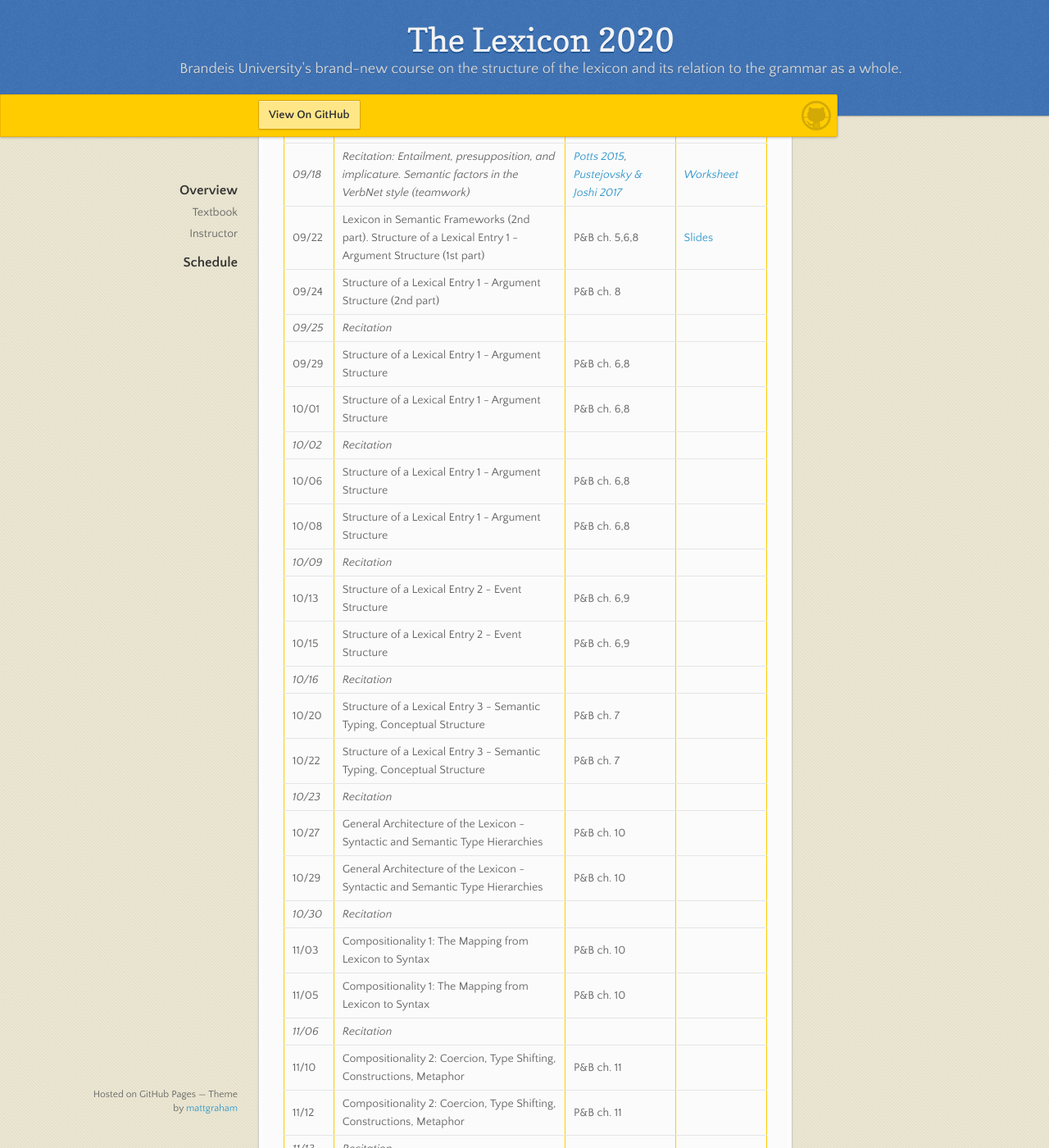
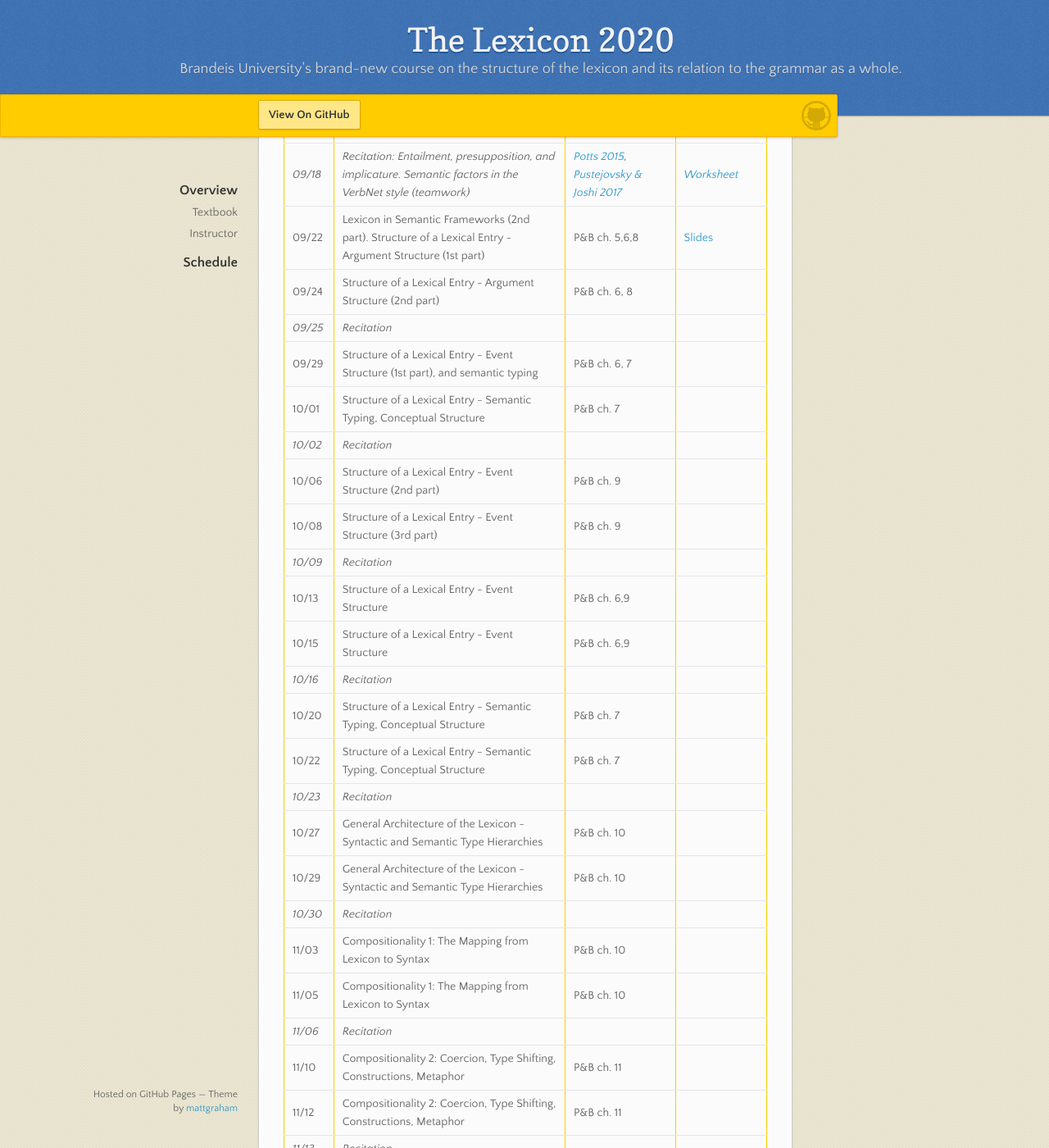
Before and after one commit to the-lexicon-2020/the-lexicon-2020.github.io, a Jekyll site: the page built from _pages/index.markdown, in a window 1280 px wide and 1400 px high, scrolled down 1132 px. Shown: the whole window at 82% size. Built offline with Jekyll 4.4.1, drawn with Linux system fonts in a browser that asks for light colours; our own code applies the rules of GitHub Pages for plain Markdown files.

Commit message:
Update index.markdown

```diff
--- a/_pages/index.markdown
+++ b/_pages/index.markdown
@@ -38,20 +38,20 @@ Professor [James Pustejovsky](mailto:jamesp@brandeis.edu)
 09/15 | Lexicon in Syntactic Frameworks (3rd part) | P&B ch. 3 |
 09/17 | Lexicon in Semantic Frameworks (1st part) | P&B ch. 4,5 | [Slides](https://brandeis.box.com/s/xyzyl67uvba0cu3kug9exdp3kr6eidex)
 *09/18* | *Recitation: Entailment, presupposition, and implicature. Semantic factors in the VerbNet style (teamwork)* | *[Potts 2015](https://brandeis.box.com/s/n6vpo4vhi1goc5ic9atnqwhia5vmu3fz), [Pustejovsky & Joshi 2017](https://brandeis.box.com/s/lnmeu9f0e644sbxd01jvdomoibk89r4e)* | *[Worksheet](https://docs.google.com/document/d/17SEvv4aESdcGQcsxrU-_tDXDFUViBxksM5RPjjMEcs4/edit?usp=sharing)*
-09/22 | Lexicon in Semantic Frameworks (2nd part). Structure of a Lexical Entry 1 - Argument Structure (1st part) | P&B ch. 5,6,8 | [Slides](https://brandeis.box.com/s/4c036kjff65j5rfk7cb27bqylxftsaus)
-09/24 | Structure of a Lexical Entry 1 - Argument Structure (2nd part) | P&B ch. 8 |
+09/22 | Lexicon in Semantic Frameworks (2nd part). Structure of a Lexical Entry  - Argument Structure (1st part) | P&B ch. 5,6,8 | [Slides](https://brandeis.box.com/s/4c036kjff65j5rfk7cb27bqylxftsaus)
+09/24 | Structure of a Lexical Entry  - Argument Structure (2nd part) | P&B ch. 6, 8 |
 *09/25* | *Recitation* | |
-09/29 | Structure of a Lexical Entry 1 - Argument Structure | P&B ch. 6,8 |
-10/01 | Structure of a Lexical Entry 1 - Argument Structure | P&B ch. 6,8 |
+09/29 | Structure of a Lexical Entry  - Event Structure (1st part), and semantic typing | P&B ch. 6, 7 |
+10/01 | Structure of a Lexical Entry  - Semantic Typing, Conceptual Structure | P&B ch. 7 |
 *10/02* | *Recitation* | |
-10/06 | Structure of a Lexical Entry 1 - Argument Structure | P&B ch. 6,8 |
-10/08 | Structure of a Lexical Entry 1 - Argument Structure | P&B ch. 6,8 |
+10/06 | Structure of a Lexical Entry  - Event Structure (2nd part) | P&B ch. 9 |
+10/08 | Structure of a Lexical Entry  - Event Structure (3rd part) | P&B ch. 9 |
 *10/09* | *Recitation* | |
-10/13 | Structure of a Lexical Entry 2 - Event Structure | P&B ch. 6,9 |
-10/15 | Structure of a Lexical Entry 2 - Event Structure | P&B ch. 6,9 |
+10/13 | Structure of a Lexical Entry  - Event Structure | P&B ch. 6,9 |
+10/15 | Structure of a Lexical Entry  - Event Structure | P&B ch. 6,9 |
 *10/16* | *Recitation* | |
-10/20 | Structure of a Lexical Entry 3 - Semantic Typing, Conceptual Structure | P&B ch. 7 |
-10/22 | Structure of a Lexical Entry 3 - Semantic Typing, Conceptual Structure | P&B ch. 7 |
+10/20 | Structure of a Lexical Entry  - Semantic Typing, Conceptual Structure | P&B ch. 7 |
+10/22 | Structure of a Lexical Entry  - Semantic Typing, Conceptual Structure | P&B ch. 7 |
 *10/23* | *Recitation* | |
 10/27 | General Architecture of the Lexicon - Syntactic and Semantic Type Hierarchies | P&B ch. 10 |
 10/29 | General Architecture of the Lexicon - Syntactic and Semantic Type Hierarchies | P&B ch. 10 |
```
